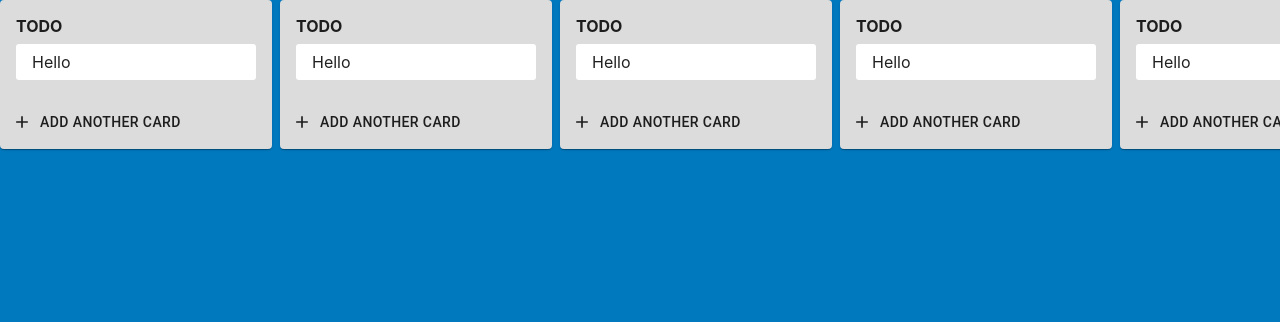
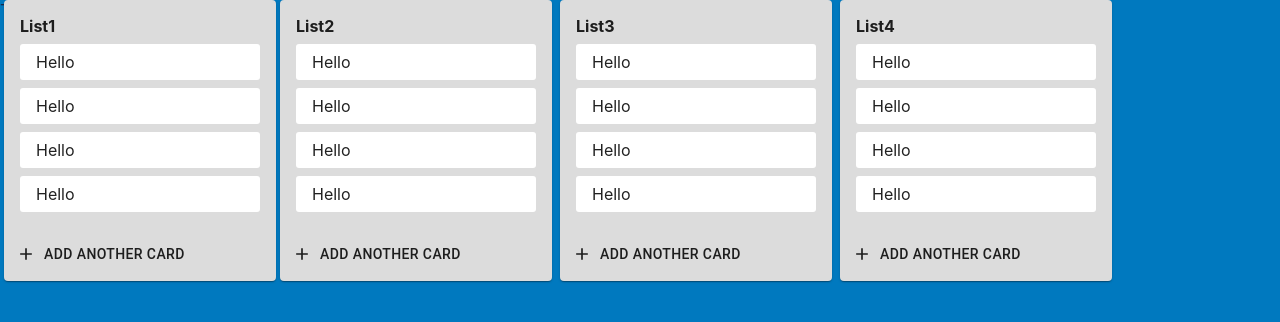
Before and after one commit to CaffeineBear/trello-cloning, a React (Create React App) app: page / in a window 1280 px wide. Shown: the top 322 px of the page. Built offline with nearby package versions, Linux system fonts and the light colour scheme.

Commit message:
ADD Droppable from react-beautiful-dnd

```diff
--- a/src/components/CardList/index.jsx
+++ b/src/components/CardList/index.jsx
@@ -5,22 +5,30 @@ import {
   List,
 } from '@material-ui/core';
 import AddIcon from '@material-ui/icons/Add';
+import { Droppable } from 'react-beautiful-dnd';
+import uuid from 'react-uuid';
 import Styles from './Styles';
 import HoveredListItem from './_components/HoveredListItem';
 
 const CardList = (props) => {
-  const { classes, title } = props;
+  const { classes, title, items } = props;
   return (
     <Card className={classes.cardlistContainer}>
       <CardContent className={classes.cardlistContents}>
         <Typography variant="subtitle">
           <b>{title}</b>
         </Typography>
-        <List className={classes.cardlist}>
-          <HoveredListItem>
-            Hello
-          </HoveredListItem>
-        </List>
+        <Droppable droppableId={uuid()}>
+          {(provided) => (
+            <List className={classes.cardlist} ref={provided.innerRef}>
+              {items && items.map((currList) => (
+                <HoveredListItem key={`hoveredlistitem-${uuid()}`}>
+                  {currList.title}
+                </HoveredListItem>
+              ))}
+            </List>
+          )}
+        </Droppable>
       </CardContent>
       <CardActions>
         <Button variant="text" startIcon={<AddIcon />}>
@@ -35,10 +43,12 @@ const CardList = (props) => {
 CardList.propTypes = {
   title: PropTypes.string,
   classes: PropTypes.objectOf(PropTypes.string).isRequired,
+  items: PropTypes.objectOf(PropTypes.object),
 };
 
 CardList.defaultProps = {
   title: 'TODO',
+  items: null,
 };
 
 export default withStyles(Styles)(CardList);
--- a/src/pages/Home/_components/Board/index.jsx
+++ b/src/pages/Home/_components/Board/index.jsx
@@ -1,31 +1,104 @@
-import React from 'react';
+import React, { useCallback } from 'react';
 import PropTypes from 'prop-types';
 import {
   withStyles,
 } from '@material-ui/core';
+import { DragDropContext } from 'react-beautiful-dnd';
 import CardList from 'components/CardList';
 import CardListWrapper from '../CardListWrapper';
 import Styles from './Styles';
 
 const Board = (props) => {
   const { classes } = props;
+  const listArray = [
+    {
+      title: 'List1',
+      cardItems: [
+        {
+          title: 'Hello',
+        },
+        {
+          title: 'Hello',
+        },
+        {
+          title: 'Hello',
+        },
+        {
+          title: 'Hello',
+        },
+      ],
+    },
+    {
+      title: 'List2',
+      cardItems: [
+        {
+          title: 'Hello',
+        },
+        {
+          title: 'Hello',
+        },
+        {
+          title: 'Hello',
+        },
+        {
+          title: 'Hello',
+        },
+      ],
+    },
+    {
+      title: 'List3',
+      cardItems: [
+        {
+          title: 'Hello',
+        },
+        {
+          title: 'Hello',
+        },
+        {
+          title: 'Hello',
+        },
+        {
+          title: 'Hello',
+        },
+      ],
+    },
+    {
+      title: 'List4',
+      cardItems: [
+        {
+          title: 'Hello',
+        },
+        {
+          title: 'Hello',
+        },
+        {
+          title: 'Hello',
+        },
+        {
+          title: 'Hello',
+        },
+      ],
+    },
+  ];
+  const onDragEnd = useCallback(() => {});
+
   return (
     <div className={classes.boardContainer}>
-      <CardListWrapper position="left-most">
-        <CardList />
-      </CardListWrapper>
-      <CardListWrapper position="middle">
-        <CardList />
-      </CardListWrapper>
-      <CardListWrapper position="middle">
-        <CardList />
-      </CardListWrapper>
-      <CardListWrapper position="middle">
-        <CardList />
-      </CardListWrapper>
-      <CardListWrapper position="right-most">
-        <CardList />
-      </CardListWrapper>
+      {listArray.map(({ title, cardItems }, index) => {
+        let position = 'left-most';
+        if (index > 0) {
+          position = 'middle';
+        } else if (index < listArray.length) {
+          position = 'right-most';
+        }
+        return (
+          <DragDropContext onDragEnd={onDragEnd}>
+            <CardListWrapper position={position}>
+              <CardList title={title} items={cardItems} />
+            </CardListWrapper>
+          </DragDropContext>
+        );
+      })}
     </div>
   );
 };
```
